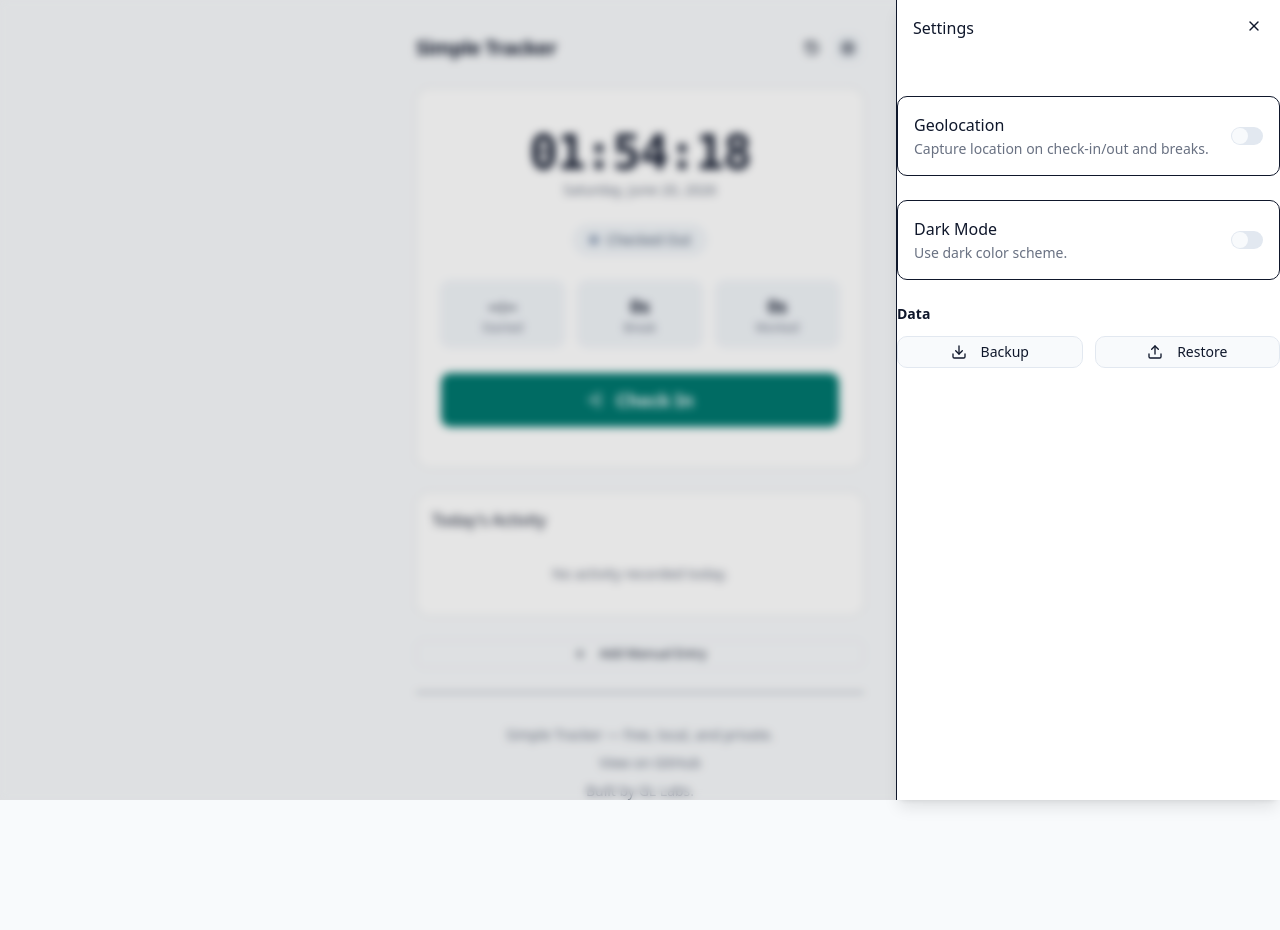
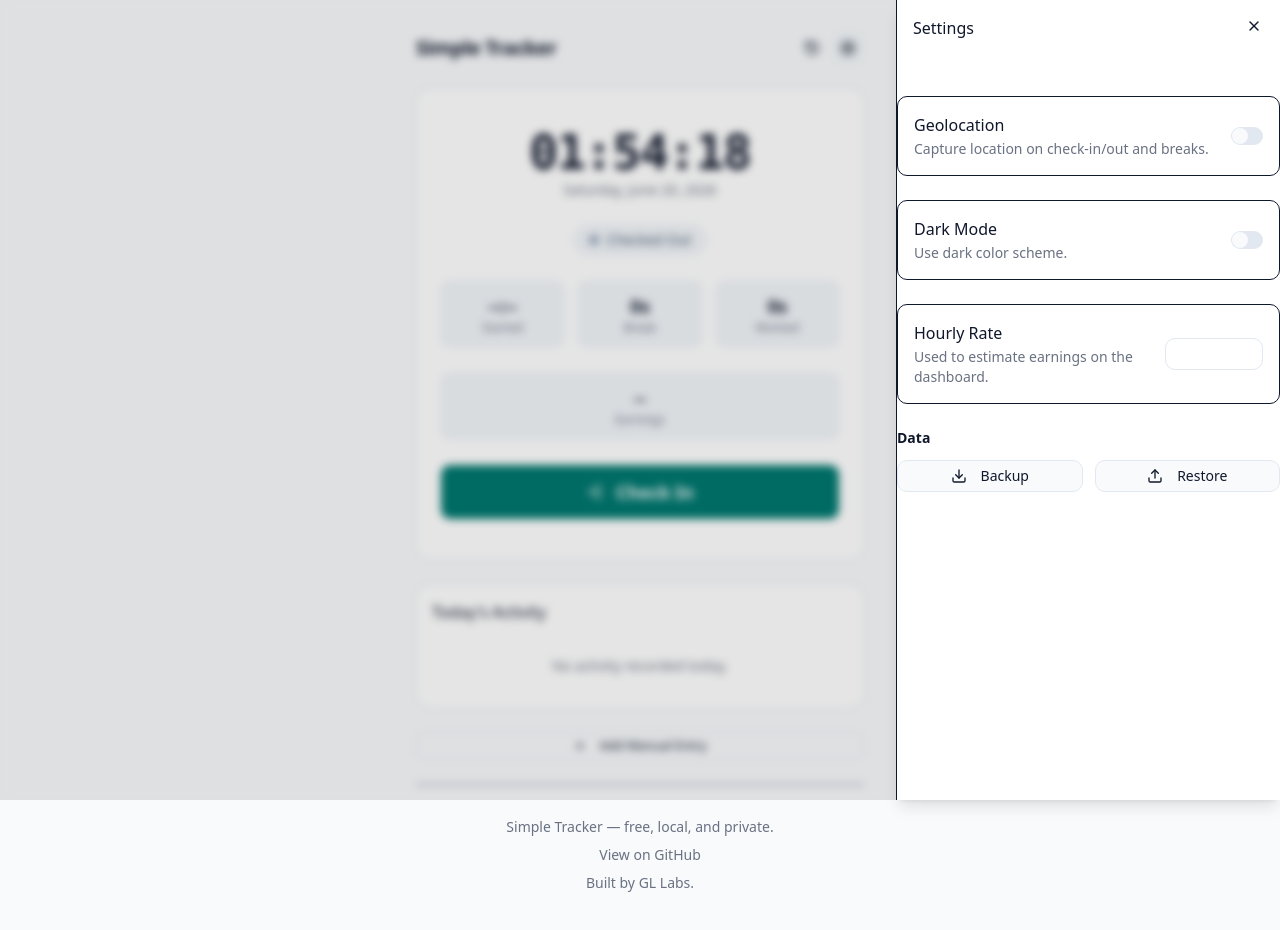
Before and after one commit to gabo71096/simple-tracker, a Next.js app: page /track in a window 1280 px wide. Both pictures are taken after a click on the button 848 px from the left and 48 px from the top of the page. Shown: the top 930 px of the page. Before the commit the page ends 865 px from the top, so only its background shows below. Built offline with nearby package versions, Linux system fonts and the light colour scheme; some icons are missing.

Commit message:
feat: add hourly rate setting and dashboard earnings calculation

```diff
--- a/src/App.tsx
+++ b/src/App.tsx
@@ -22,6 +22,7 @@ function App() {
 	const [processing, setProcessing] = useState(false);
 
 	const summary = calculateDailySummary(entries);
+	const earnings = (settings.hourlyRate * summary.totalWorkSeconds) / 3600;
 
 	const withProcessing = (fn: () => Promise<void>) => async () => {
 		setProcessing(true);
@@ -92,6 +93,15 @@ function App() {
 							/>
 						</div>
 
+						<div className="rounded-lg bg-secondary p-3 text-center">
+							<div className="text-lg font-semibold tabular-nums">
+								{settings.hourlyRate > 0
+									? formatLocaleCurrency(earnings)
+									: "--"}
+							</div>
+							<div className="text-xs text-muted-foreground">Earnings</div>
+						</div>
+
 						<div className="space-y-3">
 							<PrimaryActionButton
 								status={status}
@@ -127,4 +137,32 @@ function StatCard({ label, value }: { label: string; value: string }) {
 	);
 }
 
+function formatLocaleCurrency(value: number): string {
+	// ponytail: incomplete locale-to-currency map; upgrade to a currency picker if users need more locales
+	const locale =
+		typeof navigator !== "undefined" ? navigator.language : "en-US";
+	const currency =
+		(
+			{
+				"en-US": "USD",
+				"en-GB": "GBP",
+				"en-CA": "CAD",
+				"en-AU": "AUD",
+				"de-DE": "EUR",
+				"fr-FR": "EUR",
+				"es-ES": "EUR",
+				"it-IT": "EUR",
+				"pt-BR": "BRL",
+				"ja-JP": "JPY",
+				"zh-CN": "CNY",
+				"ko-KR": "KRW",
+			} as Record<string, string>
+		)[locale] ?? "USD";
+
+	return new Intl.NumberFormat(undefined, {
+		style: "currency",
+		currency,
+	}).format(value);
+}
+
 export default App;
--- a/src/components/SettingsDrawer.tsx
+++ b/src/components/SettingsDrawer.tsx
@@ -1,6 +1,7 @@
 import { Download, Settings, Upload } from "lucide-react";
 import { useRef } from "react";
 import { Button } from "@/components/ui/button";
+import { Input } from "@/components/ui/input";
 import { Label } from "@/components/ui/label";
 import { Separator } from "@/components/ui/separator";
 import {
@@ -114,6 +115,31 @@ export function SettingsDrawer() {
 						/>
 					</div>
 
+					<div className="flex items-center justify-between rounded-lg border p-4">
+						<div className="space-y-0.5">
+							<Label htmlFor="hourly-rate" className="text-base">
+								Hourly Rate
+							</Label>
+							<p className="text-sm text-muted-foreground">
+								Used to estimate earnings on the dashboard.
+							</p>
+						</div>
+						<Input
+							id="hourly-rate"
+							type="number"
+							min="0"
+							step="0.01"
+							value={settings.hourlyRate || ""}
+							onChange={(e) => {
+								const value = Number.parseFloat(e.target.value);
+								update({
+									hourlyRate: Number.isNaN(value) || value < 0 ? 0 : value,
+								});
+							}}
+							className="w-28 text-right"
+						/>
+					</div>
+
 					<Separator />
 
 					<div className="space-y-3">
--- a/src/hooks/useSettings.ts
+++ b/src/hooks/useSettings.ts
@@ -3,11 +3,13 @@ import { useEffect, useState } from "react";
 interface Settings {
 	geoEnabled: boolean;
 	darkMode: boolean;
+	hourlyRate: number;
 }
 
 const defaultSettings: Settings = {
 	geoEnabled: false,
 	darkMode: false,
+	hourlyRate: 0,
 };
 
 export function useSettings() {
```
